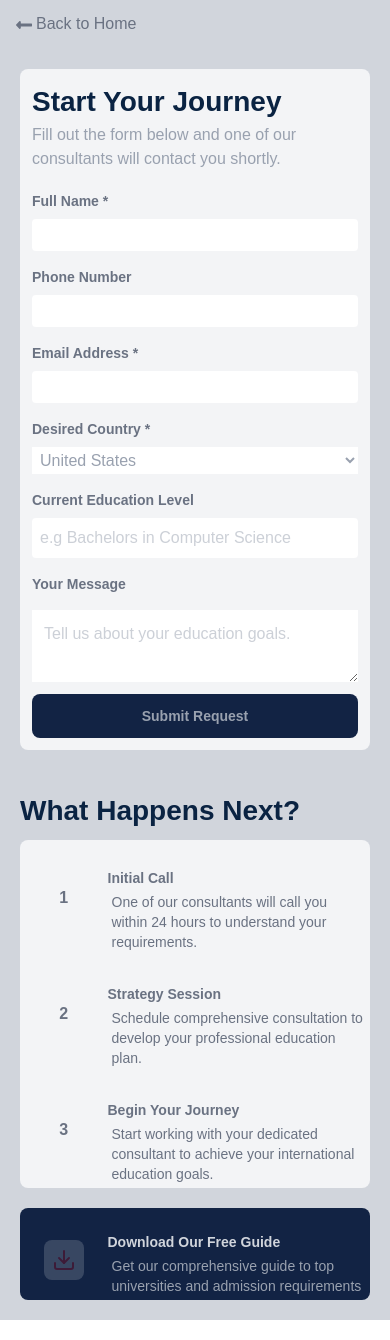
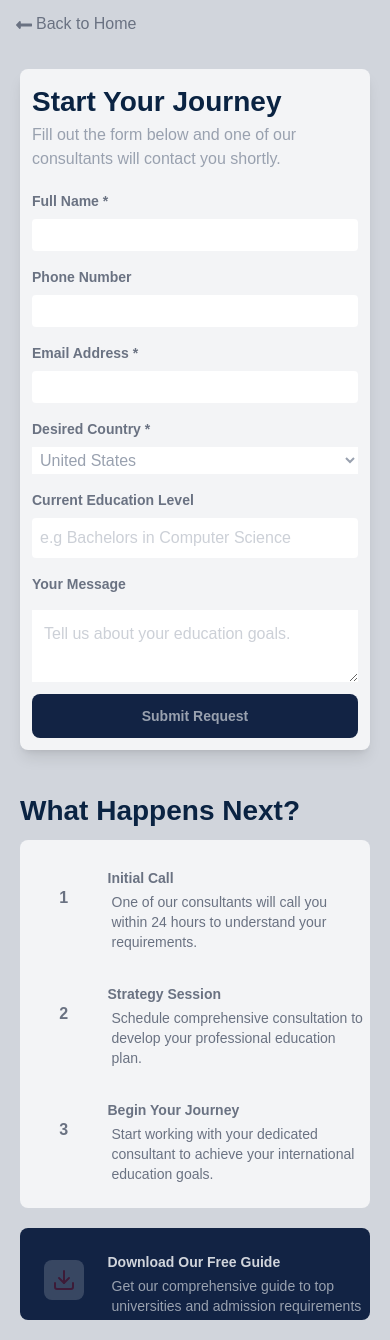
Before and after one commit to ashfaqmbd/innovcons1, a Next.js app: page /forms in a window 390 px wide. Built offline with nearby package versions, Linux system fonts and the light colour scheme.

Commit message:
linked mobile menu button with consultation form

```diff
--- a/app/forms/page.jsx
+++ b/app/forms/page.jsx
@@ -11,8 +11,8 @@ export default function Contact() {
             Back to Home
           </Link>
         </div>
-        <div className="grid grid-cols-1 md:grid-cols-2  gap-x-1">
-          <div className="bg-gray-100 p-3 md:p-5  rounded-lg m-5">
+        <div className="grid grid-cols-1 md:grid-cols-2  gap-x-1 ">
+          <div className="bg-gray-100 p-3 md:p-5  rounded-lg m-5 shadow-lg">
             <div>
               <h1 className="text-[#0A2342] text-[1.75rem]  font-semibold">
                 Start Your Journey
@@ -120,7 +120,8 @@ export default function Contact() {
                 What Happens Next?
               </h1>
             </div>
-            <div className="grid grid-cols-4 bg-gray-100 rounded-lg text-gray-500">
+            <div className="grid grid-cols-4 bg-gray-100 rounded-lg
+             text-gray-500 pb-5">
               <div className="text-center flex justify-center items-center font-bold ">
                 1
               </div>
--- a/components/Navbar.jsx
+++ b/components/Navbar.jsx
@@ -104,7 +104,7 @@ export default function Navbar() {
         </a>
         <div className="text-center">
           <button className="text-[1rem] font-semibold p-3 rounded-lg text-white bg-red-500 w-full mx-2">
-            Virtual Consultation
+            <Link href="/forms">Virtual Consultation</Link>
           </button>
         </div>
       </div>
```
